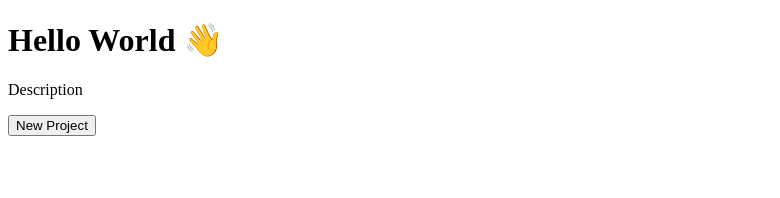
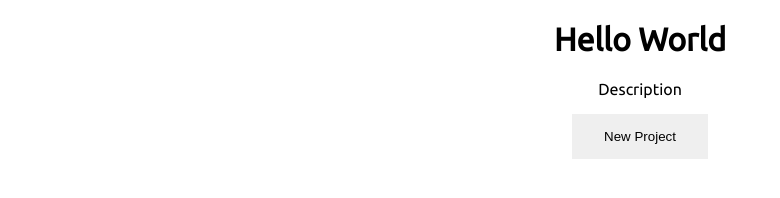
Before and after one commit to hayden-donnelly/Project-Suggester, a website: page functions/template.html in a window 1280 px wide. Shown: the whole page, without its empty margins (0-780 px from the left). Drawn offline with nearby package versions, Linux system fonts and the light colour scheme.

Commit message:
Added styling.

```diff
--- a/functions/template.html
+++ b/functions/template.html
@@ -4,12 +4,28 @@
     <meta charset="UTF-8" />
     <meta http-equiv="X-UA-Compatible" content="IE=edge" />
     <meta name="viewport" content="width=device-width, initial-scale=1.0" />
+    <link rel="preconnect" href="https://fonts.googleapis.com" />
+    <link rel="preconnect" href="https://fonts.gstatic.com" crossorigin />
+    <link
+      href="https://fonts.googleapis.com/css2?family=Ubuntu&display=swap"
+      rel="stylesheet"
+    />
     <title>Project Suggester</title>
   </head>
   <body>
-    <h1 id="title">Hello World 👋</h1>
+    <style>
+      body {
+        font-family: ubuntu, sans-serif;
+        text-align: center;
+      }
+      button {
+        border: none;
+        padding: 15px 32px;
+      }
+    </style>
+
+    <h1 id="title">Hello World</h1>
     <p id="description">Description</p>
-
     <button id="new-project">New Project</button>
 
     <script src="https://ajax.googleapis.com/ajax/libs/jquery/3.3.1/jquery.min.js"></script>
```
